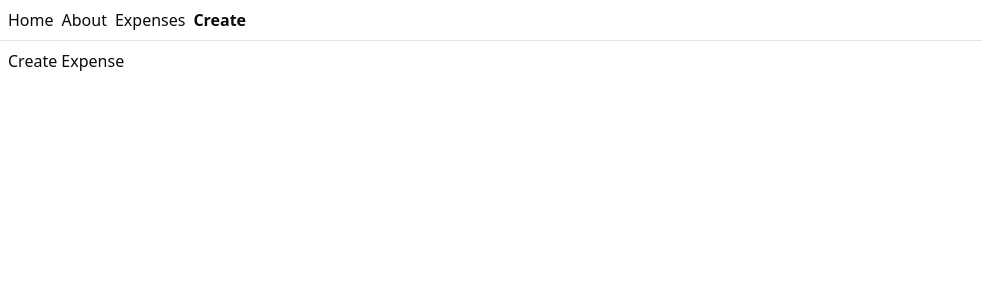
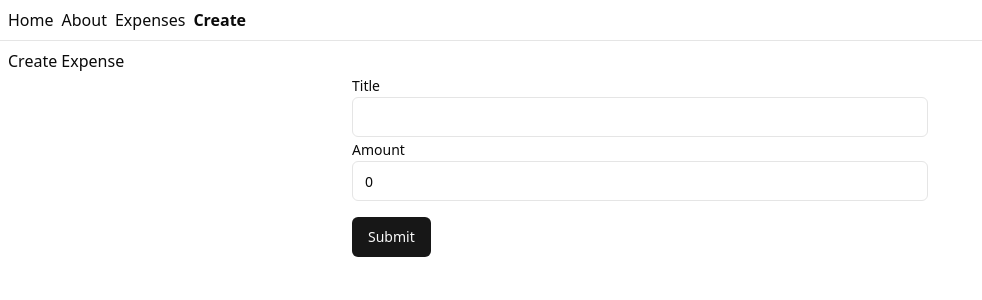
Before and after one commit to SheerazAhmed1/ExpenseTracker, a React (Vite) app in the folder frontend/: page /create-expense in a window 1280 px wide. Shown: the top 300 px of the page, without its empty margins (0-982 px from the left). Built offline with nearby package versions, Linux system fonts and the light colour scheme; what hono would draw is missing.

Commit message:
Create-Expense Page Created And Implemented TanStack Form

```diff
--- /dev/null
+++ b/frontend/@/src/components/ui/input.tsx
@@ -0,0 +1,25 @@
+import * as React from "react"
+
+import { cn } from "@/lib/utils"
+
+export interface InputProps
+  extends React.InputHTMLAttributes<HTMLInputElement> {}
+
+const Input = React.forwardRef<HTMLInputElement, InputProps>(
+  ({ className, type, ...props }, ref) => {
+    return (
+      <input
+        type={type}
+        className={cn(
+          "flex h-10 w-full rounded-md border border-input bg-background px-3 py-2 text-sm ring-offset-background file:border-0 file:bg-transparent file:text-sm file:font-medium placeholder:text-muted-foreground focus-visible:outline-none focus-visible:ring-2 focus-visible:ring-ring focus-visible:ring-offset-2 disabled:cursor-not-allowed disabled:opacity-50",
+          className
+        )}
+        ref={ref}
+        {...props}
+      />
+    )
+  }
+)
+Input.displayName = "Input"
+
+export { Input }
--- /dev/null
+++ b/frontend/@/src/components/ui/label.tsx
@@ -0,0 +1,24 @@
+import * as React from "react"
+import * as LabelPrimitive from "@radix-ui/react-label"
+import { cva, type VariantProps } from "class-variance-authority"
+
+import { cn } from "@/lib/utils"
+
+const labelVariants = cva(
+  "text-sm font-medium leading-none peer-disabled:cursor-not-allowed peer-disabled:opacity-70"
+)
+
+const Label = React.forwardRef<
+  React.ElementRef<typeof LabelPrimitive.Root>,
+  React.ComponentPropsWithoutRef<typeof LabelPrimitive.Root> &
+    VariantProps<typeof labelVariants>
+>(({ className, ...props }, ref) => (
+  <LabelPrimitive.Root
+    ref={ref}
+    className={cn(labelVariants(), className)}
+    {...props}
+  />
+))
+Label.displayName = LabelPrimitive.Root.displayName
+
+export { Label }
--- a/frontend/package.json
+++ b/frontend/package.json
@@ -10,13 +10,16 @@
     "preview": "vite preview"
   },
   "dependencies": {
+    "@radix-ui/react-label": "^2.1.0",
     "@radix-ui/react-slot": "^1.1.0",
+    "@tanstack/react-form": "^0.25.2",
     "@tanstack/react-query": "^5.49.2",
     "@tanstack/react-router": "^1.43.6",
     "@tanstack/router-devtools": "^1.43.6",
     "@tanstack/router-plugin": "^1.43.9",
     "class-variance-authority": "^0.7.0",
     "clsx": "^2.1.1",
+    "i": "^0.3.7",
     "lucide-react": "^0.400.0",
     "react": "^18.3.1",
     "react-dom": "^18.3.1",
--- a/frontend/src/routes/create-expense.tsx
+++ b/frontend/src/routes/create-expense.tsx
@@ -1,13 +1,92 @@
-import { createFileRoute } from "@tanstack/react-router";
+import { createFileRoute, useNavigate } from "@tanstack/react-router";
+import { Input } from "../../@/src/components/ui/input";
+import { Label } from "../../@/src/components/ui/label";
+import { Button } from "@/components/ui/button";
+import { useForm } from "@tanstack/react-form";
+import { api } from "@/lib/api";
 
 export const Route = createFileRoute("/create-expense")({
   component: CreateExpense,
 });
 
 function CreateExpense() {
+  const navigate = useNavigate();
+  const form = useForm({
+    defaultValues: {
+      title: "",
+      amount: 0,
+    },
+    onSubmit: async ({ value }) => {
+      await new Promise((resolve) => {
+        setTimeout(resolve, 2000);
+      });
+
+      const res = await api.expenses.$post({ json: value });
+      if (!res.ok) {
+        throw new Error("Server Error");
+      }
+      navigate({ to: "/expenses" });
+    },
+  });
+
   return (
     <div className="p-2">
-      <h3>Create Expense</h3>
+      <h2>Create Expense</h2>
+
+      <form
+        onSubmit={(e) => {
+          e.preventDefault();
+          e.stopPropagation();
+          form.handleSubmit();
+        }}
+        className="max-w-xl m-auto"
+      >
+        <form.Field
+          name="title"
+          children={(field) => (
+            <>
+              <Label htmlFor={field.name}>Title</Label>
+              <Input
+                id={field.name}
+                name={field.name}
+                value={field.state.value}
+                onBlur={field.handleBlur}
+                onChange={(e) => field.handleChange(e.target.value)}
+              />
+              {field.state.meta.touchedErrors ? (
+                <em>{field.state.meta.touchedErrors}</em>
+              ) : null}
+            </>
+          )}
+        />
+        <form.Field
+          name="amount"
+          children={(field) => (
+            <>
+              <Label htmlFor={field.name}>Amount</Label>
+              <Input
+                type="number"
+                id={field.name}
+                name={field.name}
+                value={field.state.value}
+                onBlur={field.handleBlur}
+                onChange={(e) => field.handleChange(Number(e.target.value))}
+              />
+              {field.state.meta.touchedErrors ? (
+                <em>{field.state.meta.touchedErrors}</em>
+              ) : null}
+            </>
+          )}
+        />
+        <form.Subscribe
+          selector={(state) => [state.canSubmit, state.isSubmitting]}
+          children={([canSubmit, isSubmitting]) => (
+            <Button className="mt-4" type="submit" disabled={!canSubmit}>
+              {isSubmitting ? "..." : "Submit"}
+            </Button>
+          )}
+        />
+      </form>
     </div>
   );
 }
```
Also changed, not shown: 1 other file (tests, documents, lock files or other folders).
